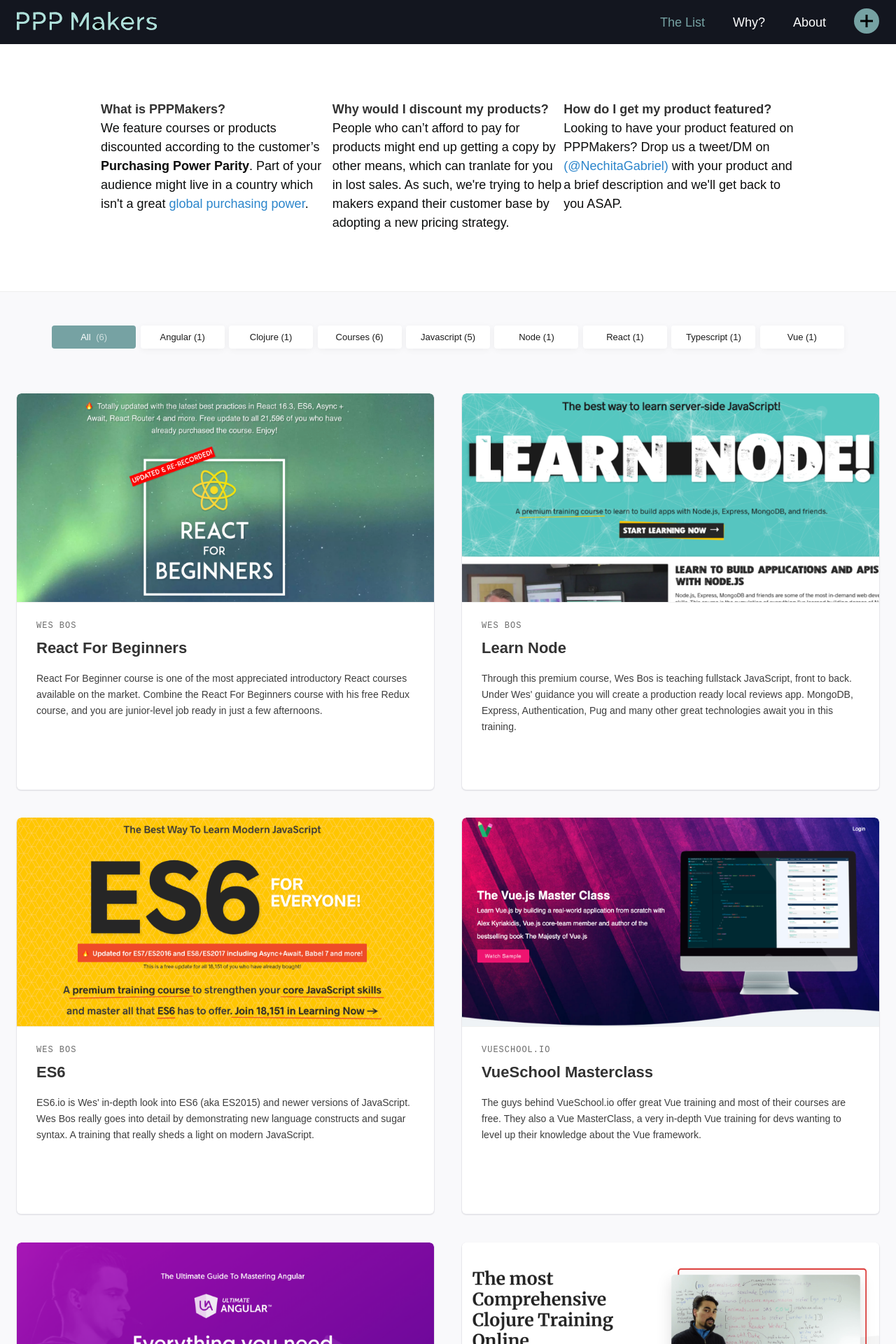
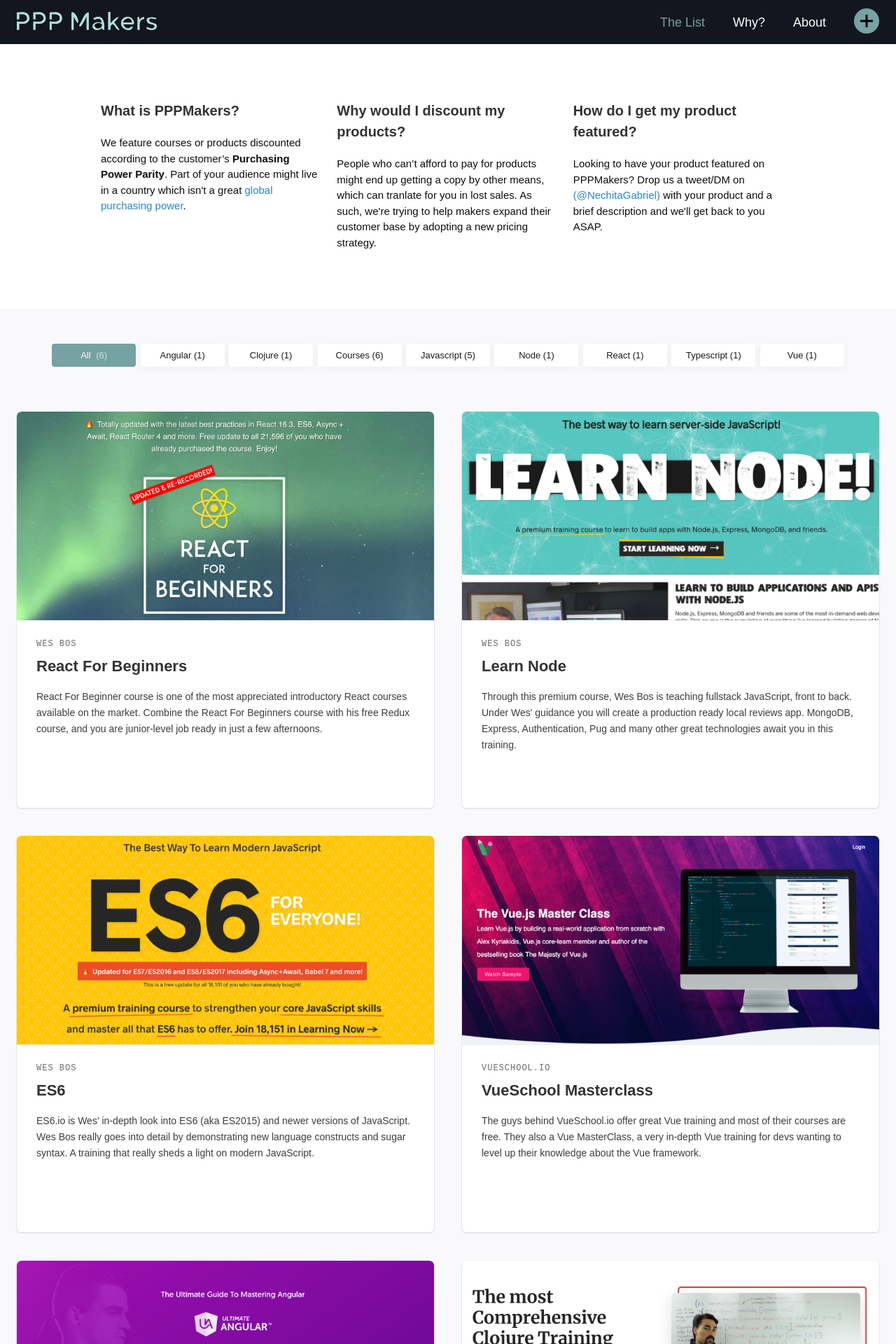
Before and after one commit to nechita/pppmakers.com, a Jekyll site: the page built from index.html, in a window 1280 px wide. Shown: the top 1920 px of the page at 70% size. Built offline with Jekyll 4.4.1, drawn with Linux system fonts in a browser that asks for light colours.

Commit message:
added responsive iframe classes

```diff
--- a/_sass/style.scss
+++ b/_sass/style.scss
@@ -238,6 +238,30 @@
 
 .footer-wrap {
   flex-shrink: 0;
+}
+
+.description {
+  .post-head-wrap {
+    h3 {
+      margin-bottom: 20px;
+      font-size: 2rem;
+    }
+    div {
+      display: flex;
+      flex-direction: column;
+      justify-content: flex-start;
+      p {
+        font-size: 1.5rem;
+      }
+      margin-right: 20px;
+      &:last-child {
+        @media screen and (max-width: 720px) {
+          margin-right: 20px;
+        }
+        margin-right: 0;
+      }
+    }
+  }
 }
 
 .post-head-wrap {
@@ -934,3 +958,33 @@
     margin-top: 2.4rem;
   }
 }
+
+.responsive-iframe {
+  position: relative;
+  display: block;
+  width: 100%;
+  padding: 0;
+  overflow: hidden;
+  margin-bottom: 40px;
+}
+
+.responsive-iframe::before {
+  padding-top: 56.25%;
+}
+.responsive-iframe::before {
+  display: block;
+  content: "";
+}
+
+.iframe {
+  position: absolute;
+  top: 0;
+  bottom: 0;
+  left: 0;
+  width: 100%;
+  height: 100%;
+  border: 0;
+  &.graph {
+    min-height: 420px;
+  }
+}
```
